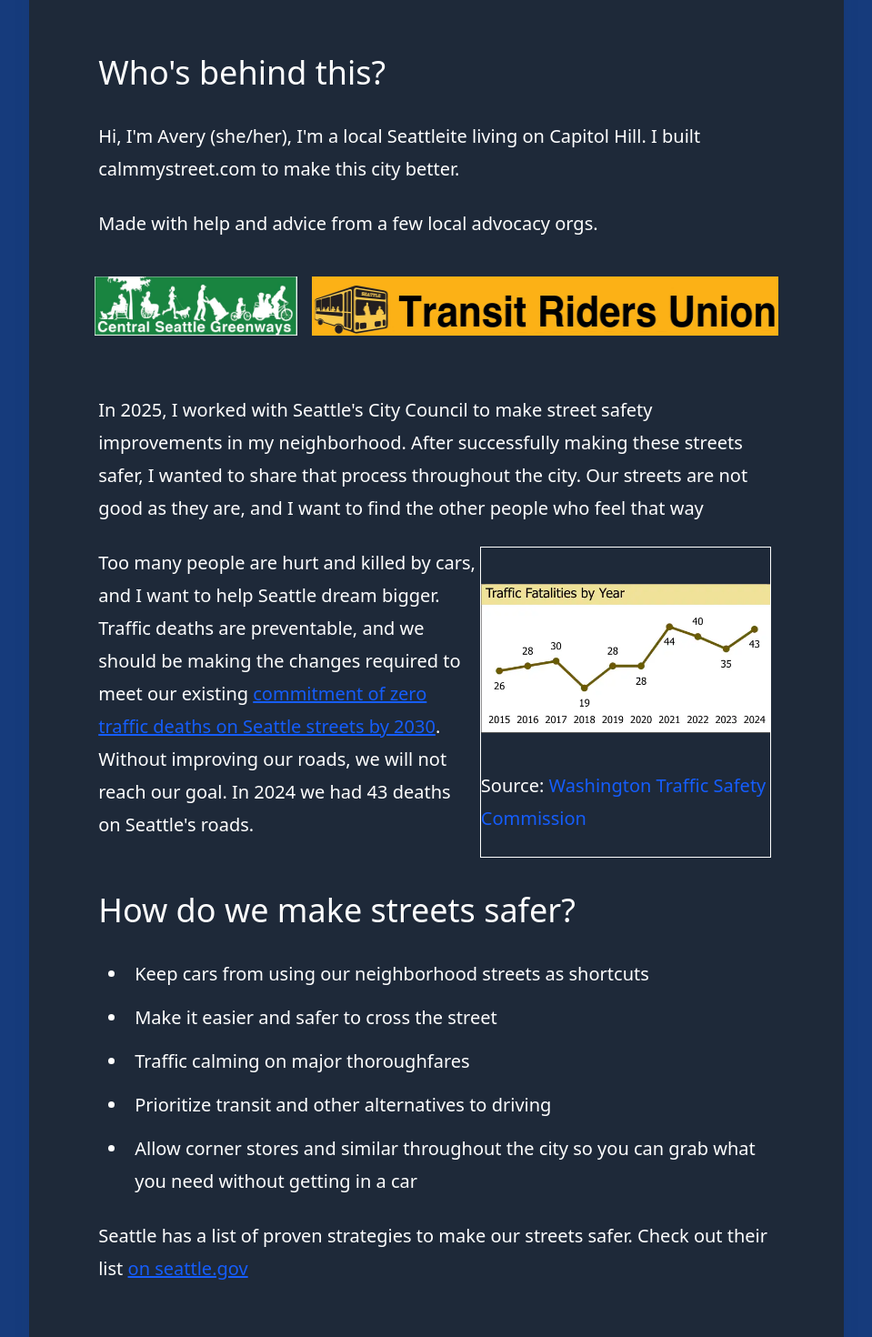
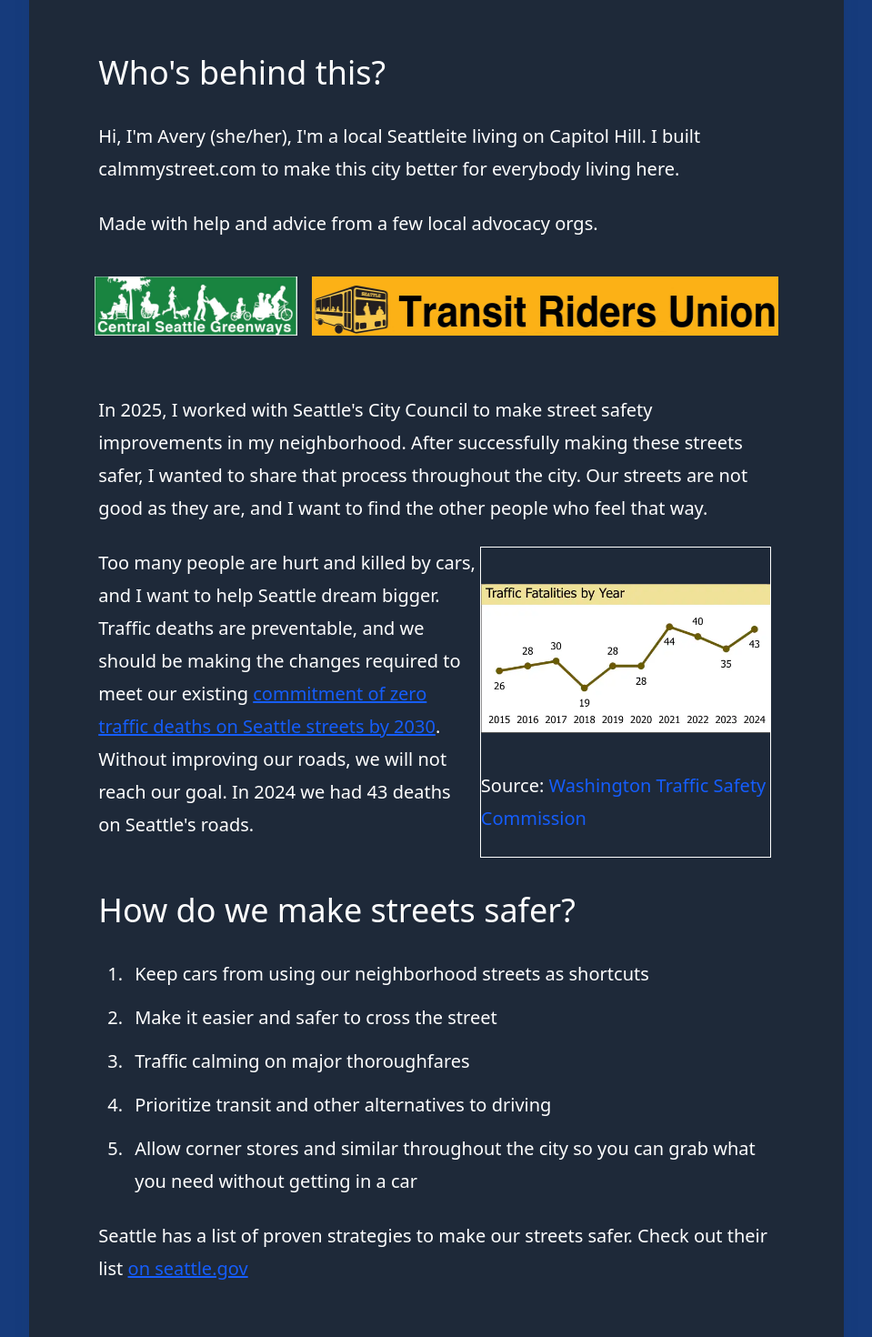
Before and after one commit to calmmystreet/CalmMyStreet, a SvelteKit app: page /about in a window 1280 px wide. Shown: the part 660-2130 px from the top of the page at 91% size, without its empty margins (160-1119 px from the left). Built offline with nearby package versions, Linux system fonts and the light colour scheme.

Commit message:
Minor edits

```diff
--- a/src/routes/+page.svelte
+++ b/src/routes/+page.svelte
@@ -12,7 +12,7 @@
 	</p>
 	<p>
 		By reporting where roads are unsafe we can come together and make them better! Tap the map below
-		to share your experience and request to make your street <b>calm</b>.
+		to share your experience and document where a <b>calmer</b> street is needed.
 	</p>
 </article>
 <StreetPicker class="h-[80vh]" />
--- a/src/routes/about/+page.svelte
+++ b/src/routes/about/+page.svelte
@@ -22,7 +22,7 @@
 	<h2 id="who">Who's behind this?</h2>
 	<p>
 		Hi, I'm Avery (she/her), I'm a local Seattleite living on Capitol Hill. I built calmmystreet.com
-		to make this city better.
+		to make this city better for everybody living here.
 	</p>
 	<p>
 		Made with help and advice from a few local advocacy orgs.
@@ -35,7 +35,7 @@
 		In 2025, I worked with Seattle's City Council to make street safety improvements in my
 		neighborhood. After successfully making these streets safer, I wanted to share that process
 		throughout the city. Our streets are not good as they are, and I want to find the other people
-		who feel that way
+		who feel that way.
 	</p>
 	<div>
 		<div class="float-end w-xs border mx-1">
@@ -62,7 +62,7 @@
 		</p>
 	</div>
 	<h2 id="safer">How do we make streets safer?</h2>
-	<ul class="list-disc">
+	<ol class="list-decimal">
 		<li>Keep cars from using our neighborhood streets as shortcuts</li>
 		<li>Make it easier and safer to cross the street</li>
 		<li>Traffic calming on major thoroughfares</li>
@@ -71,7 +71,7 @@
 			Allow corner stores and similar throughout the city so you can grab what you need without
 			getting in a car
 		</li>
-	</ul>
+	</ol>
 	<p>
 		Seattle has a list of proven strategies to make our streets safer. Check out their list <a
 			class="text-blue-600 underline"
@@ -89,7 +89,8 @@
 	</ul>
 	<h2 id="connect">Get involved</h2>
 	<p>
-		Send an email to <a class="text-blue-600 underline" href="mailto:calmmystreet@gmail.com"
+		Send an email to
+		<a class="text-blue-600 underline" href="mailto:calmmystreet@gmail.com"
 			>calmmystreet@gmail.com</a
 		>
 	</p>
```
